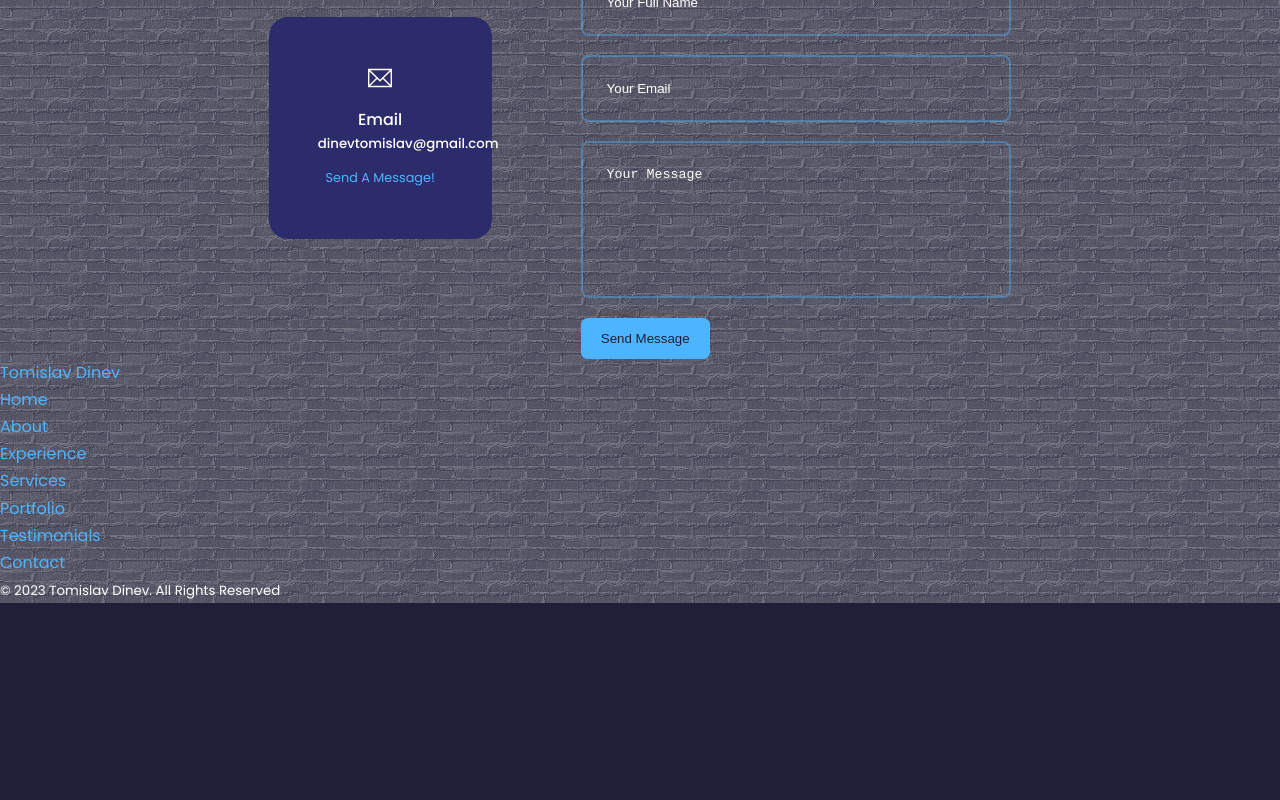
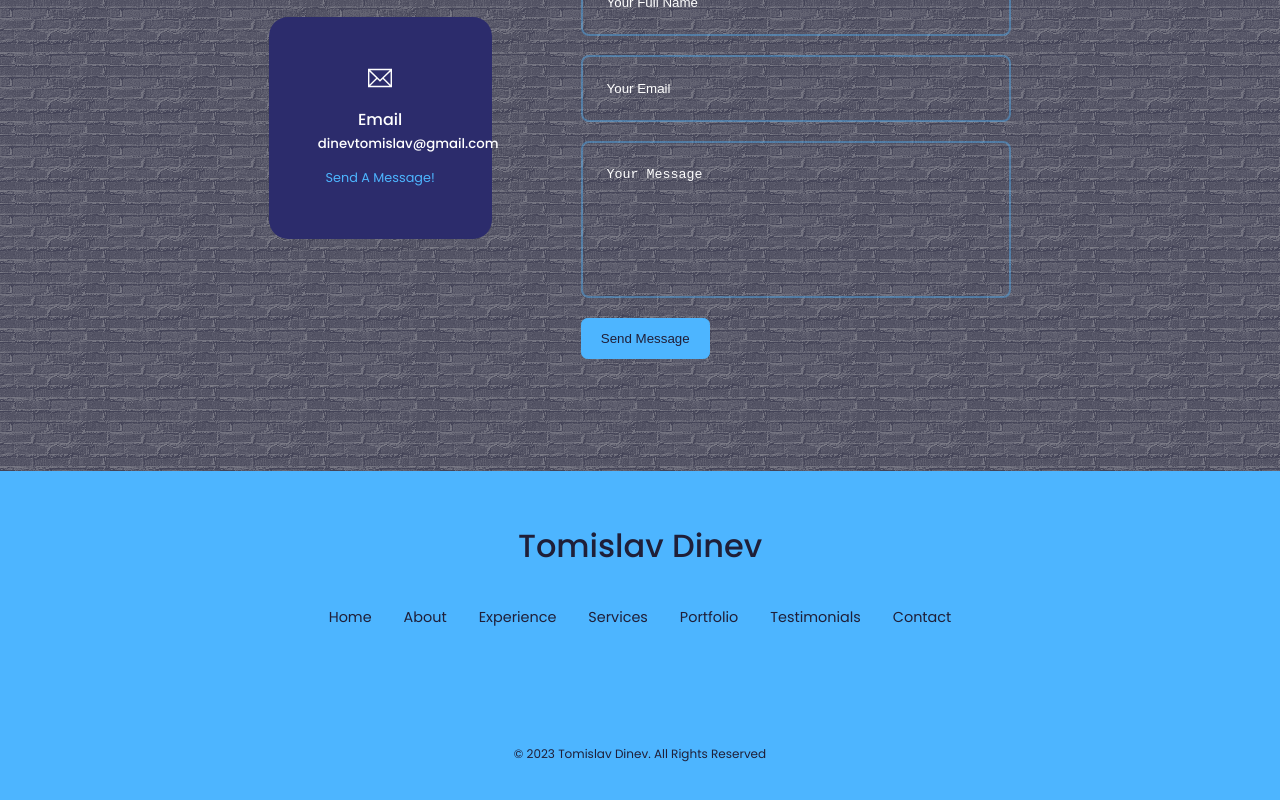
Before and after one commit to dinevtomislav/Portfolio, a React (Create React App) app in the folder react-portfolio-website/: page / in a window 1280 px wide. Shown: the part 4570-5370 px from the top of the page. Before the commit the page ends 5173 px from the top, so only its background shows below. Built offline with nearby package versions, Linux system fonts and the light colour scheme.

Commit message:
css footer in progress

```diff
--- a/react-portfolio-website/src/components/footer/footer.css
+++ b/react-portfolio-website/src/components/footer/footer.css
@@ -0,0 +1,53 @@
+footer {
+    background: var(--color-primary);
+    padding: 3rem 0;
+    text-align: center;
+    font-size: 0.9rem;
+    margin-top: 7rem;
+}
+
+footer a {
+    color: var(--color-bg)
+}
+
+.footer__logo {
+    font-size: 2rem;
+    font-weight: 500;
+    margin-bottom: 2rem;
+    display: inline-block;
+}
+
+.permalinks {
+    display: flex;
+    flex-wrap: wrap;
+    justify-content: center;
+    gap: 2rem;
+    margin: 0 auto 3rem;
+}
+
+.footer__socials {
+    display: flex;
+    justify-content: center;
+    gap: 1rem;
+    margin-bottom: 4rem;
+}
+
+.footer__socials a {
+    background: var(--color-bg);
+    color: var(--color-white);
+    padding: 0.8rem;
+    border-radius: 0.7rem;
+    display: flex;
+    border: 1px solid transparent;
+}
+
+.footer__socials a:hover {
+    background: transparent;
+    color: var(--color-bg);
+    border-color: var(--color-bg);
+}
+
+.footer__copyright {
+    margin-bottom: 4rem;
+    color: var(--color-bg);
+}
```
